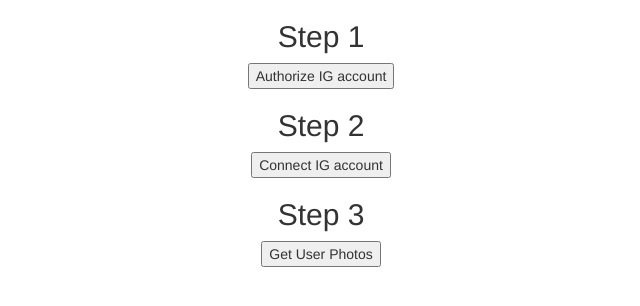
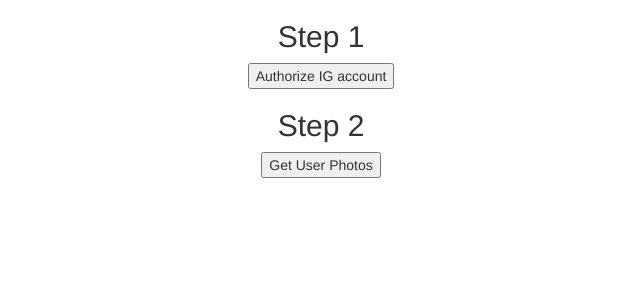
Before and after one commit to BrianGearty/igApp, a website: page public/index.html in a window 1280 px wide. Shown: the whole page, without its empty margins (319-959 px from the left). Drawn offline with nearby package versions, Linux system fonts and the light colour scheme.

Commit message:
removed connectBtn

```diff
--- a/public/index.html
+++ b/public/index.html
@@ -15,14 +15,10 @@
         <div class="text-center">
         <h2>Step 1</h2>
         <button id="authBtn">Authorize IG account</button>
+        <div><span class="hide" id="notification">You're Connected!</span></div>
         </div>
         <div class="text-center">
             <h2>Step 2</h2>
-            <button id="connectBtn">Connect IG account</button>
-            <div><span class="hide" id="notification">You're Connected!</span></div>
-        </div>
-        <div class="text-center">
-            <h2>Step 3</h2>
             <button id="photoBtn">Get User Photos</button>
         </div>
         <div class="container text-center col-lg-12 m-5">
```
